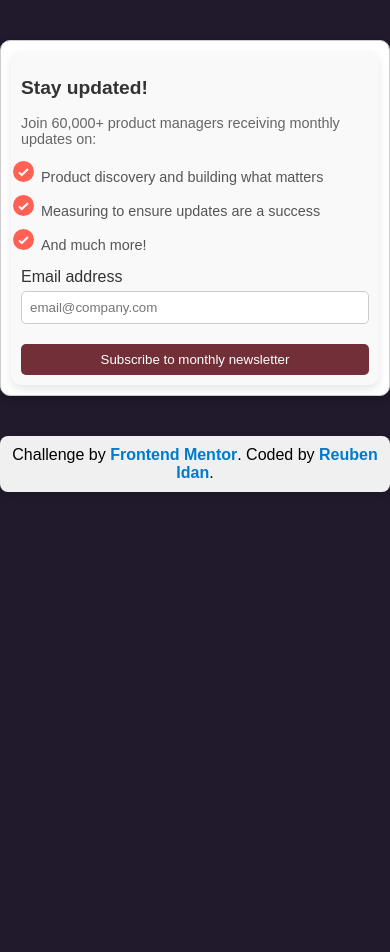
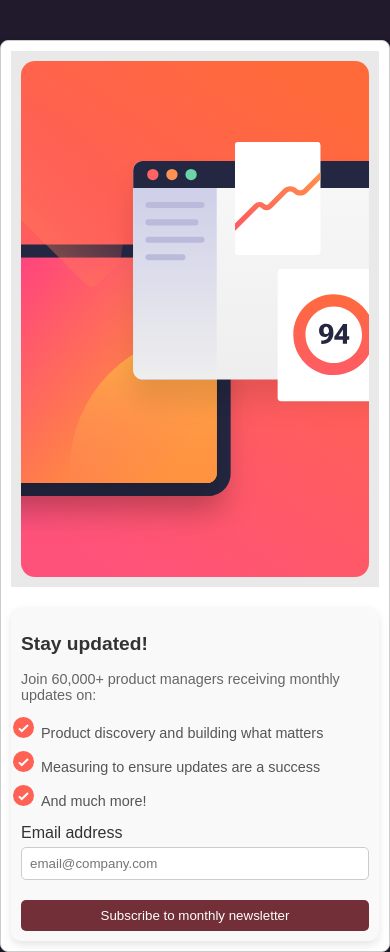
Before and after one commit to reuben-idan/newsletter-sign-up-with-success-message-main, a plain HTML site: page index.html in a window 390 px wide. Shown: the top 952 px of the page. Before the commit the page ends 844 px from the top, so only its background shows below. Drawn offline with Linux system fonts and the light colour scheme.

Commit message:
Improve responsive mobile view

```diff
--- a/index.html
+++ b/index.html
@@ -32,7 +32,7 @@
   </div>
       <div class="column right-column">
 
-        <!---<img src="./assets/images/illustration-sign-up-desktop.svg" alt="illustration-sign-up-desktop"> -->
+        <img src="./assets/images/illustration-sign-up-desktop.svg" alt="illustration-sign-up-desktop">
         </div>
     </div>
 
--- a/style.css
+++ b/style.css
@@ -15,8 +15,6 @@ body {
   padding: 20px;
   border: 1px solid #ccc;
   border-radius: 8px;
-
-    border-radius: 10px;
   box-shadow: 0 4px 8px rgba(0, 0, 0, 0.2);
   background-color: #fff;
 }
@@ -122,14 +120,11 @@ body {
   background-color: #bbb;
 }
 
-
-
 .right-column {
   display: flex;
   justify-content: center; /* Center the image horizontally */
   align-items: center; /* Center the image vertically */
   padding: 10px; /* Add some padding if needed */
-    background-image: url("./assets/images/illustration-sign-up-desktop.svg"  );
 }
 
 .right-column img {
@@ -137,7 +132,6 @@ body {
   height: auto; /* Maintain the aspect ratio */
   display: block; /* Remove any extra space below the image */
 }
-
 
 .attribution {
   font-family: 'Arial', sans-serif;
@@ -165,8 +159,7 @@ body {
   color: #333; /* Darker text color on hover */
 }
 
-
-/*Responsive Design */
+/* Responsive Design */
 @media (max-width: 768px) {
   .newsletter-form {
     grid-template-columns: 1fr; /* Single column layout */
@@ -174,7 +167,10 @@ body {
   }
 
   .right-column {
-    display: none; /* Hide the right column */
+    order: -1; /* Move the right column to the top */
+    display: flex; /* Ensure the image is displayed */
+    justify-content: center; /* Center the image horizontally */
+    align-items: center; /* Center the image vertically */
   }
 }
 
@@ -199,9 +195,3 @@ body {
     padding: 8px;
   }
 }
-
-@media (max-width: 768px) {
-  .right-column {
-    background-size: contain; /* Adjust the size for smaller screens */
-  }
-}
```
Lines whose indentation alone changed are shown as unchanged.
